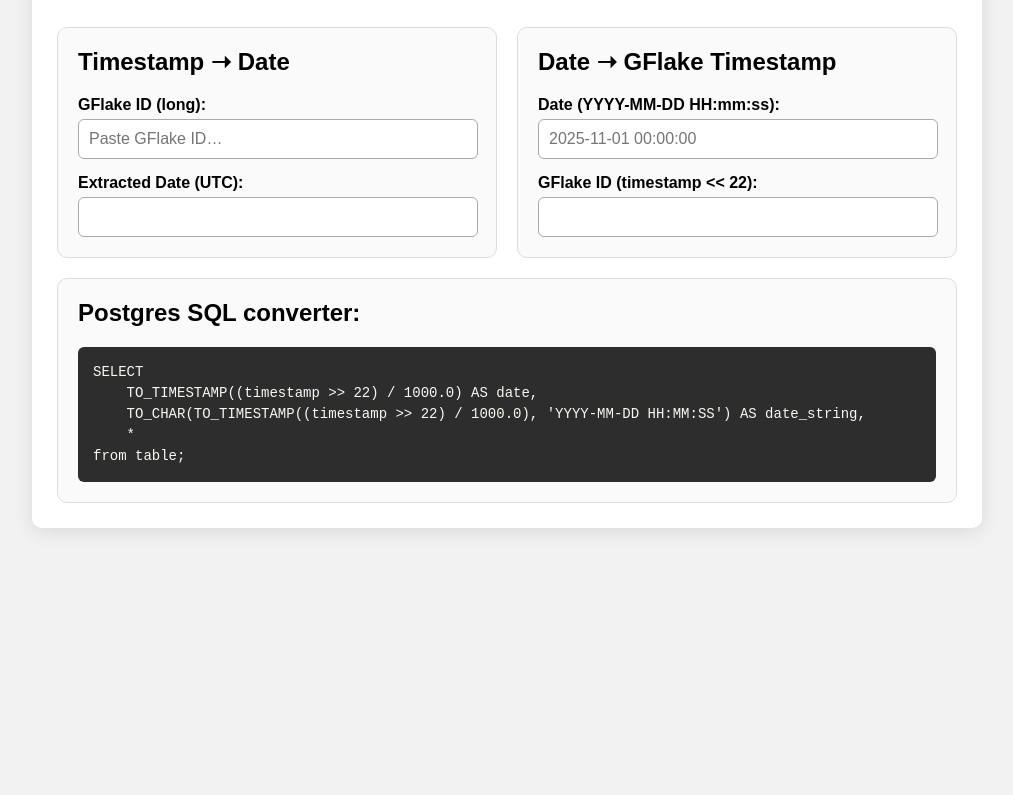
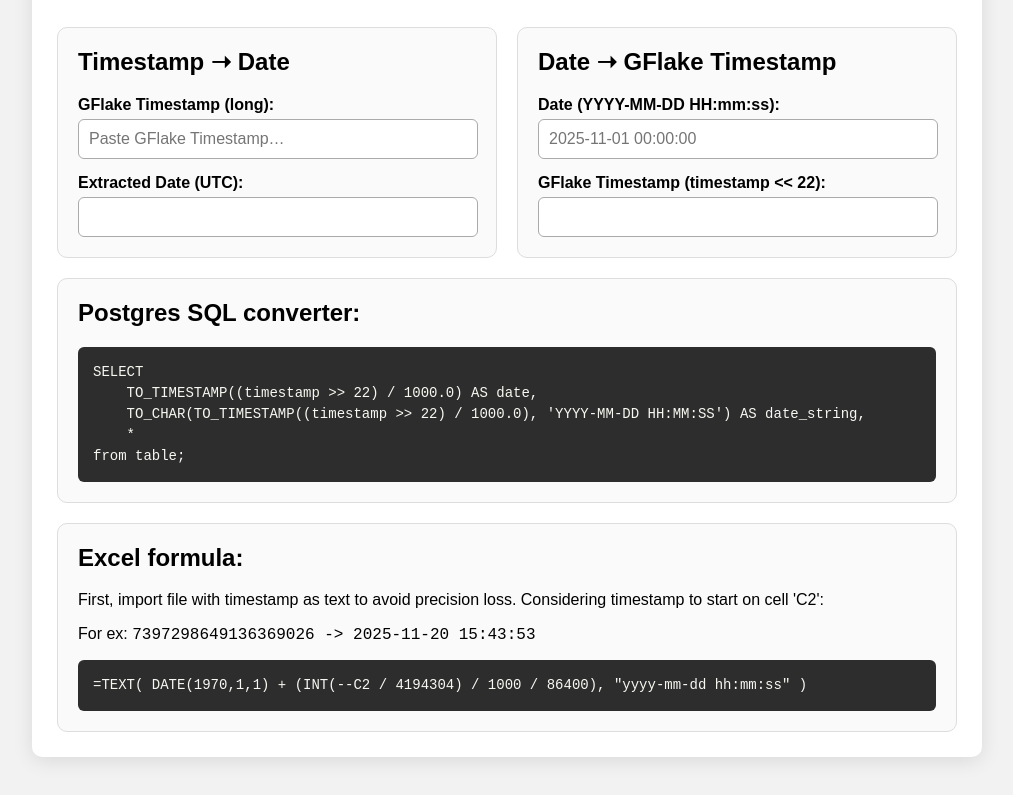
Before and after one commit to norberto-genesis/gflake, a plain HTML site: page index.html in a window 1280 px wide. Shown: the part 117-912 px from the top of the page, without its empty margins (133-1146 px from the left). Before the commit the page ends 800 px from the top, so only its background shows below. Drawn offline with Linux system fonts and the light colour scheme.

Commit message:
Added excel example

```diff
--- a/index.html
+++ b/index.html
@@ -91,8 +91,8 @@
         <div class="panel">
           <h2>Timestamp ➝ Date</h2>
 
-          <label>GFlake ID (long):</label>
-          <input id="gfId" type="text" placeholder="Paste GFlake ID…" />
+          <label>GFlake Timestamp (long):</label>
+          <input id="gfId" type="text" placeholder="Paste GFlake Timestamp…" />
 
           <label>Extracted Date (UTC):</label>
           <input id="gfDate" type="text" readonly />
@@ -105,7 +105,7 @@
           <label>Date (YYYY-MM-DD HH:mm:ss):</label>
           <input id="dateInput" type="text" placeholder="2025-11-01 00:00:00" />
 
-          <label>GFlake ID (timestamp << 22):</label>
+          <label>GFlake Timestamp (timestamp << 22):</label>
           <input id="timestampResult" type="text" readonly />
         </div>
       </div>
@@ -117,6 +117,15 @@
     TO_CHAR(TO_TIMESTAMP((timestamp &gt;&gt; 22) / 1000.0), 'YYYY-MM-DD HH:MM:SS') AS date_string,
     *
 from table;</code></pre>
+      </div>
+      <div class="code-panel">
+        <h2>Excel formula:</h2>
+        <p>
+          First, import file with timestamp as text to avoid precision loss.
+          Considering timestamp to start on cell 'C2':
+        </p>
+        <p>For ex: <code>7397298649136369026 -> 2025-11-20 15:43:53</code></p>
+        <pre><code>=TEXT( DATE(1970,1,1) + (INT(--C2 / 4194304) / 1000 / 86400), "yyyy-mm-dd hh:mm:ss" )</code></pre>
       </div>
     </div>
 
```
